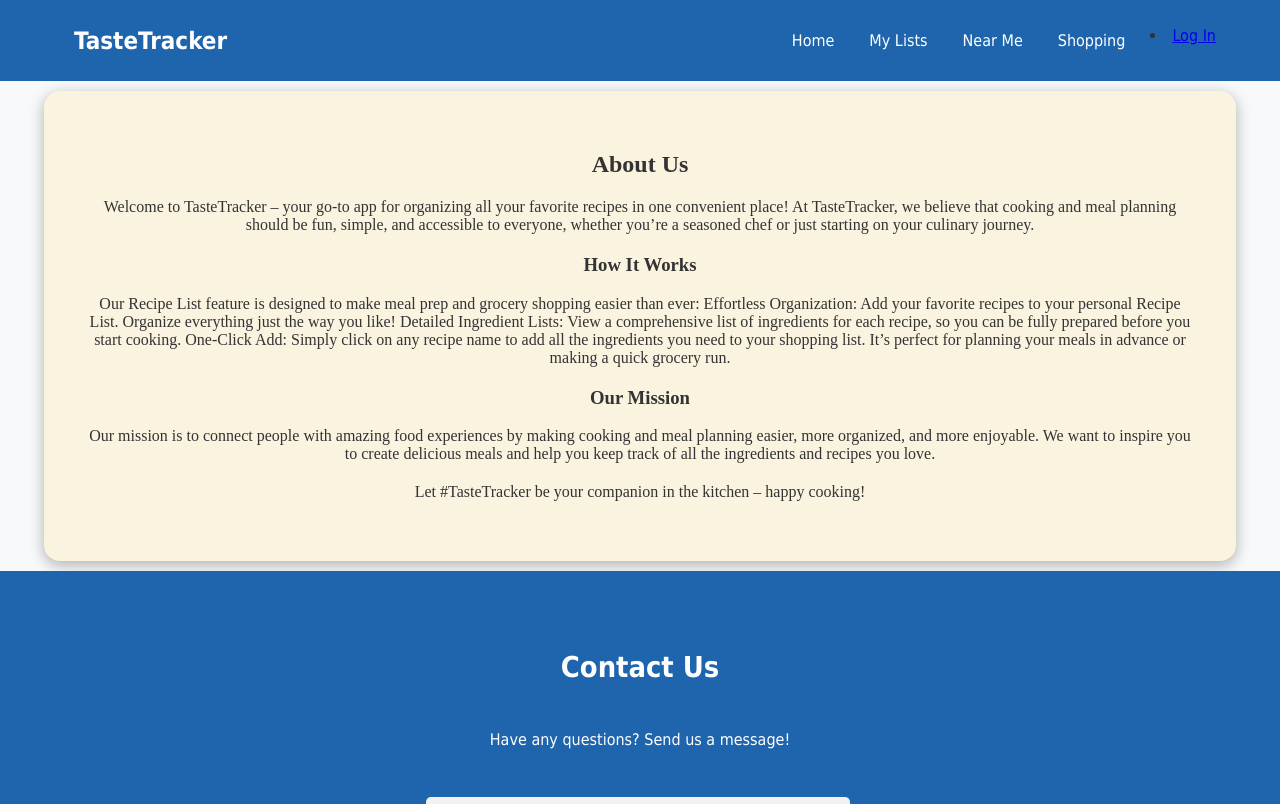
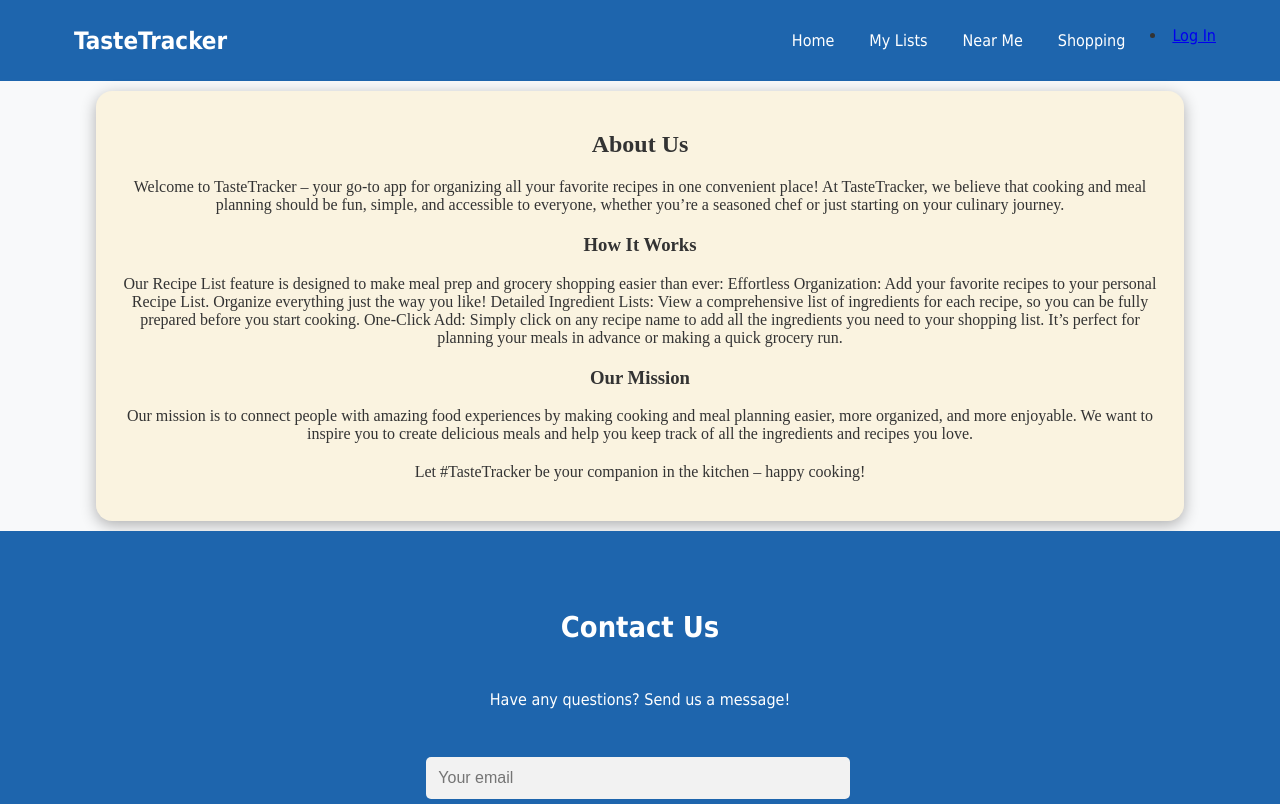
Before and after one commit to Davopotron/Organizer-frontend, a React (Vite) app: page /About in a window 1280 px wide. Shown: the top 804 px of the page. Built offline with nearby package versions, Linux system fonts and the light colour scheme.

Commit message:
resized about me card

```diff
--- a/src/css/about.css
+++ b/src/css/about.css
@@ -1,8 +1,8 @@
 .about-container {
-    padding: 20px;
+    padding: 0;
     background-color: #FAF3E0;
     border-radius: 16px;
     box-shadow: 0 4px 15px rgba(0, 0, 0, 0.3);
-    max-width: 90%;
+    max-width: 85%;
     margin: 10px auto;
 }
```
